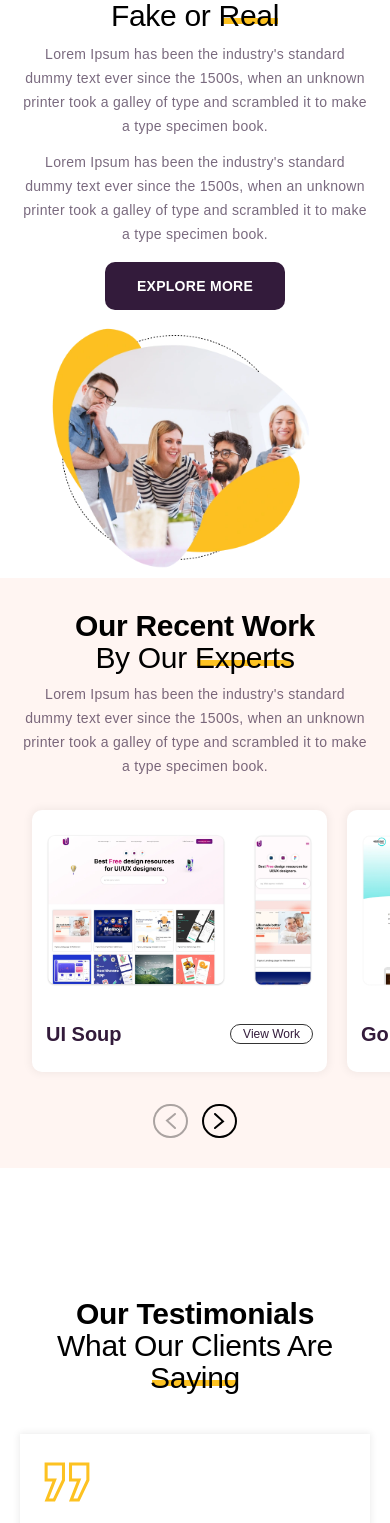
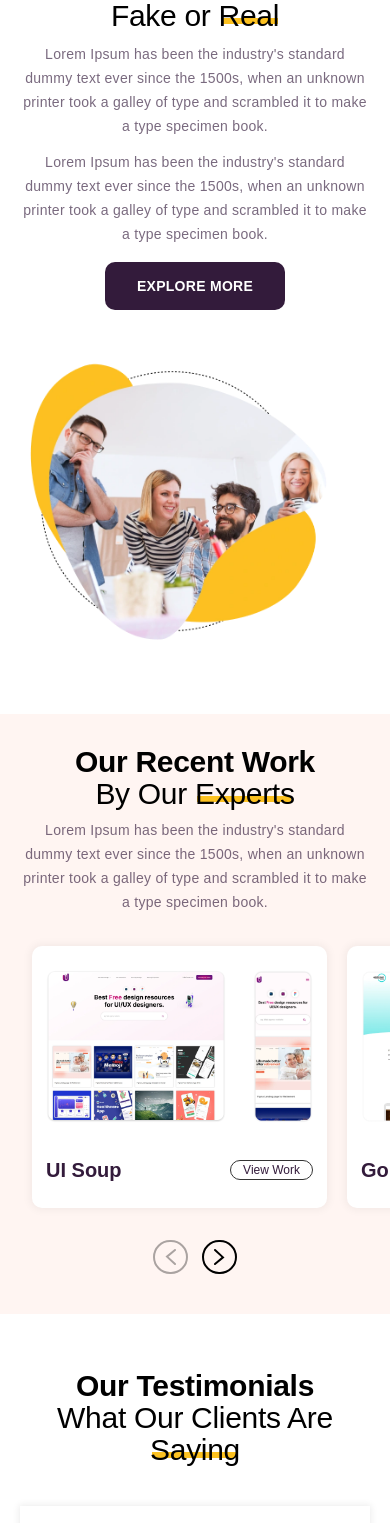
Before and after one commit to vikas-jakhar/dream-agency, a React (Create React App) app: page / in a window 390 px wide. Shown: the part 1170-2693 px from the top of the page. Built offline with nearby package versions, Linux system fonts and the light colour scheme; a web font is replaced by a local one.

Commit message:
swiper text update

```diff
--- a/src/components/home/AboutUs.jsx
+++ b/src/components/home/AboutUs.jsx
@@ -9,8 +9,8 @@ const AboutUs = () => {
     return (
         <section className='pt-2 xl:py-24'>
             <div className="container pb-24 xl:py-24 relative -mt-1">
-                <div className="flex items-center justify-between pt-20 xl:pb-8">
-                    <img src={meeting} alt="meeting" className='absolute w-10/12 sm:w-7/12 lg:bottom-auto lg:w-1/2 xl:w-auto left-1/2 -bottom-7 sm:-bottom-10 -translate-x-1/2 lg:translate-x-0 translate-y-1/2 lg:-left-3 xl:-left-7 lg:top-[47%] lg:-translate-y-1/2' />
+                <div className="flex items-center justify-between pt-20 pb-24 lg:pb-0 xl:pb-8">
+                    <img src={meeting} alt="meeting" className='absolute w-full max-w-[375px] sm:max-w-max sm:w-8/12 md:w-7/12 lg:bottom-auto lg:w-1/2 xl:w-auto left-1/2 bottom-4 sm:bottom-6 md:bottom-5 -translate-x-1/2 lg:translate-x-0 translate-y-1/2 lg:-left-3 xl:-left-7 lg:top-[47%] lg:-translate-y-1/2' />
                     <div className="ml-auto lg:max-w-[515px] w-full relative z-10">
                         <Heading className='text-center lg:text-left mt-5 lg:mt-0'>About Us</Heading>
                         <SecondHeading className='text-center lg:text-left'>Fake or <span>Real</span></SecondHeading>
--- a/src/components/home/OurRecentWork.jsx
+++ b/src/components/home/OurRecentWork.jsx
@@ -10,11 +10,11 @@ import Paragraph from '../common/Paragraph';
 
 const OurRecentWork = () => {
     return (
-        <section className='relative pt-24 lg:pt-10'>
+        <section className='relative pt-24 lg:pt-10 mt-10 sm:mt-14'>
             <div className="max-w-[1920px] pt-24 lg:pt-0 mx-auto w-full relative">
                 <div className="container mt-3 relative z-10 flex-col lg:flex-row flex items-center justify-between">
                     <div className="flex flex-col">
-                        <Heading className='text-center lg:text-left'>Our Recent Work</Heading>
+                        <Heading className='text-center lg:text-left sm:mt-8 lg:mt-0'>Our Recent Work</Heading>
                         <SecondHeading className='text-center lg:text-left'>By Our <span>Experts</span></SecondHeading>
                     </div>
                     <Paragraph className='max-w-[515px] w-full text-center lg:text-left mt-2 lg:mt-0'>Lorem Ipsum has been the industry's standard dummy text ever since the 1500s, when an unknown printer took a galley of type and scrambled it to make a type specimen book.</Paragraph>
@@ -84,7 +84,7 @@ const OurRecentWork = () => {
                     <Icon iconName='arrow' className='next-button group duration-300 ease-linear hover:border-off-yellow hover:bg-off-black cursor-pointer w-[35px] h-[34px] rounded-full justify-center items-center border-2 border-black' />
                 </div>
             </div>
-            <div className="lg:top-2.5 top-[172px] md:top-[180px] absolute z-[1] bg-off-cream opacity-30 h-[590px] sm:h-[673px]  lg:rounded-tl-[400px] md:rounded-tl-[300px] sm:rounded-tl-[200px] w-full xl:left-[calc((100vw-1340px)/2+144px)] lg:left-[calc((100vw-1024px)/2+80px)]"></div>
+            <div className="lg:top-2.5 top-[172px] md:top-[180px] absolute z-[1] bg-off-cream opacity-30 h-[600px] sm:h-[745px] lg:h-[673px]  lg:rounded-tl-[400px] md:rounded-tl-[300px] sm:rounded-tl-[200px] w-full xl:left-[calc((100vw-1340px)/2+144px)] lg:left-[calc((100vw-1024px)/2+80px)]"></div>
         </section>
     )
 }
--- a/src/components/home/OurTestimonials.jsx
+++ b/src/components/home/OurTestimonials.jsx
@@ -7,7 +7,7 @@ const OurTestimonials = () => {
     return (
         <section className='lg:py-16 py-14'>
             <div className="container pt-10 sm:pt-8 lg:-mt-1.5 lg:pt-0 pb-3 sm:pb-7">
-                <Heading className='text-center mt-16 xl:mt-0'>Our Testimonials</Heading>
+                <Heading className='text-center sm:mt-16 xl:mt-0'>Our Testimonials</Heading>
                 <SecondHeading className='text-center'>What Our Clients Are <span>Saying</span></SecondHeading>
                 <div className="flex justify-center md:flex-row flex-col items-center md:gap-6 lg:gap-12 xl:gap-[69px] pt-4 md:pt-9">
                     {[0, 1].map((index) => (
--- a/src/components/home/WhatWeDo.jsx
+++ b/src/components/home/WhatWeDo.jsx
@@ -39,6 +39,9 @@ const WhatWeDo = () => {
                         }}
                         breakpoints={{
                             640: {
+                                slidesPerView: 2.1,
+                            },
+                            768: {
                                 slidesPerView: 2.5,
                                 spaceBetween: 30,
                             },
@@ -73,7 +76,7 @@ const WhatWeDo = () => {
                 </div>
                 <img src={dottedEllipse} alt="dottedEllipse" className='right-0 absolute -bottom-14 hidden lg:flex lg:-bottom-[70px]' />
             </div>
-            <div className="xl:top-[106px] top-14 lg:top-[140px] absolute z-[1] bg-off-blue h-[450px] sm:h-[500px] md:h-[470px] xl:h-[578px] lg:rounded-tr-[400px] md:rounded-tr-[300px] sm:rounded-tr-[200px] w-full xl:right-[calc((100vw-1340px)/2+57px)] lg:right-[calc((100vw-1024px)/2+40px)]"></div>
+            <div className="xl:top-[106px] top-14 lg:top-[140px] absolute z-[1] bg-off-blue h-[410px] sm:h-[460px] md:h-[470px] xl:h-[578px] lg:rounded-tr-[400px] md:rounded-tr-[300px] sm:rounded-tr-[200px] w-full xl:right-[calc((100vw-1340px)/2+57px)] lg:right-[calc((100vw-1024px)/2+40px)]"></div>
         </section>
     )
 }
```
